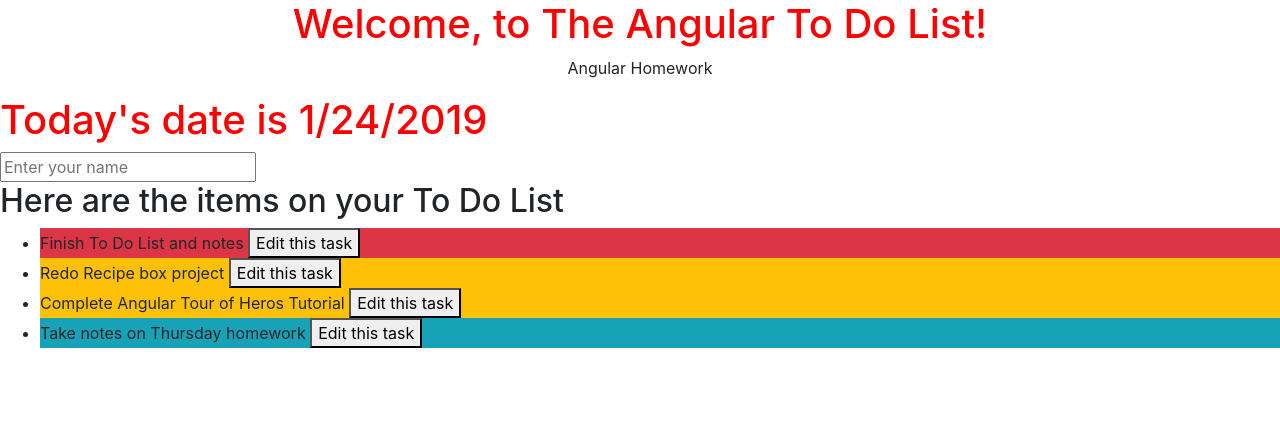
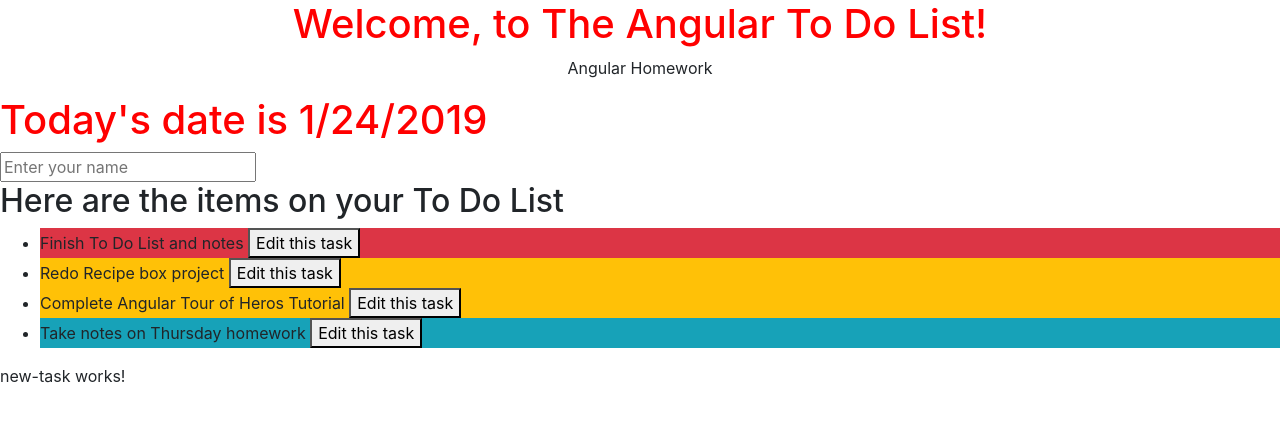
Before and after one commit to 68thandMaine/Angular-ToDo-List, an Angular app: page / in a window 1280 px wide. Shown: the top 422 px of the page. Built offline with nearby package versions, Linux system fonts and the light colour scheme.

Commit message:
Add a new-task component

```diff
--- a/src/app/app.component.html
+++ b/src/app/app.component.html
@@ -24,3 +24,4 @@
 </div>
 <!-- edit task stuff -->
 <app-edit-task [childSelectedTask]="selectedTask" (clickedDone)="finishedEditing()"></app-edit-task>
+<app-new-task></app-new-task>
--- a/src/app/app.module.ts
+++ b/src/app/app.module.ts
@@ -4,13 +4,15 @@
 import { AppComponent } from './app.component';
 import { TaskListComponent } from './task-list/task-list.component';
 import { EditTaskComponent } from './edit-task/edit-task.component';
+import { NewTaskComponent } from './new-task/new-task.component';
 
 
 @NgModule({
   declarations: [
     AppComponent,
     TaskListComponent,
-    EditTaskComponent
+    EditTaskComponent,
+    NewTaskComponent
   ],
   imports: [
     FormsModule,
--- /dev/null
+++ b/src/app/new-task/new-task.component.html
@@ -0,0 +1,3 @@
+<p>
+  new-task works!
+</p>
```
Also changed, not shown: src/app/new-task/new-task.component.ts (added, +12 -0 lines), src/app/new-task/new-task.component.css (added), 1 other file (tests, documents, lock files or other folders).
